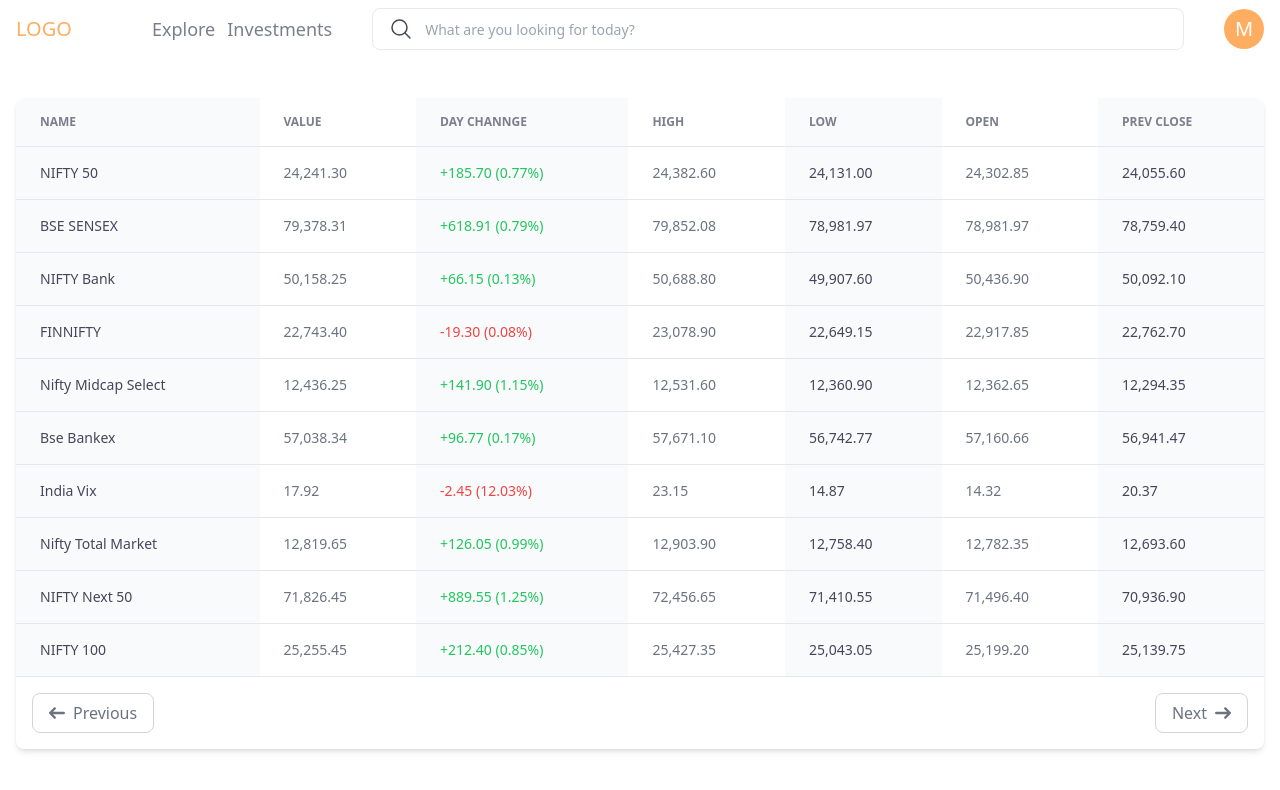
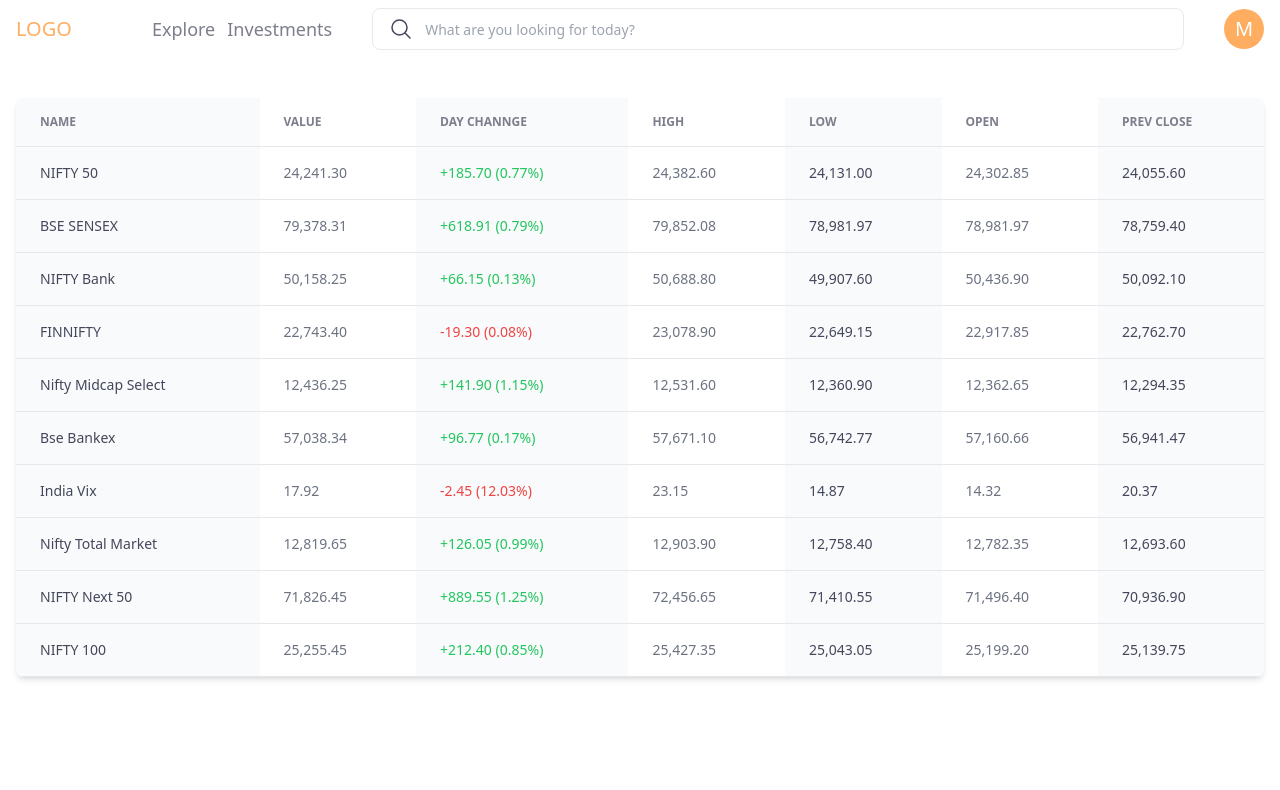
Before and after one commit to mohit-meritorious/trade-front-end, a React (Create React App) app: page /indices in a window 1280 px wide. Shown: the top 790 px of the page. Built offline with nearby package versions, Linux system fonts and the light colour scheme.

Commit message:
pagination functionality added

```diff
--- a/src/components/Icon/RightArrowIcon.jsx
+++ b/src/components/Icon/RightArrowIcon.jsx
@@ -11,9 +11,9 @@
     >
       <path
         stroke="currentColor"
-        stroke-linecap="round"
-        stroke-linejoin="round"
-        stroke-width="2"
+        strokeLinecap="round"
+        strokeLinejoin="round"
+        strokeWidth="2"
         d="M13 5H1m0 0 4 4M1 5l4-4"
       />
     </svg>
--- a/src/components/Indieces/IndexStocks.jsx
+++ b/src/components/Indieces/IndexStocks.jsx
@@ -1,4 +1,4 @@
-import React from "react";
+import React, { useState } from "react";
 import Table from "../ui/Table";
 import { Link } from "react-router-dom";
 import Heading3 from "../ui/Heading3";
@@ -316,12 +316,23 @@
   //   "Prev Close",
 ];
 export default function IndexStocks() {
+  const [page, setPage] = useState(2);
+  const limit = 10;
+
+  const start = (page - 1) * limit;
+
   return (
     <div>
       <Heading3 heading={"NIFTY 50 Companies"} />
       <div className="mt-10">
-        <Table headings={TABLE_HEADINGS}>
-          {DATA.map((index) => (
+        <Table
+          headings={TABLE_HEADINGS}
+          pagination
+          max={DATA.length / limit}
+          setPage={setPage}
+          page={page}
+        >
+          {DATA.slice(start, start + limit).map((index) => (
             <tr
               className="border-b border-gray-200 dark:border-gray-700"
               key={index.name}
--- a/src/components/ui/Table/index.jsx
+++ b/src/components/ui/Table/index.jsx
@@ -2,24 +2,54 @@
 import TableHeading from "./TableHeading";
 import RightArrowIcon from "../../Icon/RightArrowIcon";
 
-export default function Table({ headings, children }) {
+export default function Table({
+  headings,
+  children,
+  pagination = false,
+  setPage,
+  max,
+  page,
+}) {
   return (
     <div className="relative overflow-x-auto shadow-md sm:rounded-lg">
       <table className="w-full text-sm text-left text-gray-500 rtl:text-right dark:text-gray-400">
         <TableHeading headings={headings} />
         <tbody>{children}</tbody>
       </table>
-
+      {pagination && (
         <div className="flex justify-between p-4">
-        <button className="flex items-center justify-center h-10 px-4 space-x-2 text-base font-medium text-gray-500 bg-white border border-gray-300 rounded-lg me-3 hover:bg-gray-100 hover:text-gray-700 dark:bg-gray-800 dark:border-gray-700 dark:text-gray-400 dark:hover:bg-gray-700 dark:hover:text-white">
+          <button
+            disabled={page === 1}
+            onClick={() => {
+              setPage((page) => {
+                if (page === 1) {
+                  return 1;
+                }
+                return page - 1;
+              });
+            }}
+            className="flex items-center justify-center h-10 px-4 space-x-2 text-base font-medium text-gray-500 bg-white border border-gray-300 rounded-lg disabled:bg-gray-100 hover:bg-gray-100 hover:text-gray-700 disabled:text-gray-700 dark:bg-gray-800 dark:border-gray-700 dark:text-gray-400 dark:hover:bg-gray-700 dark:disabled:bg-gray-700 disabled:opacity-80 disabled:cursor-not-allowed dark:disabled:text-white dark:hover:text-white"
+          >
             <RightArrowIcon className={"size-4"} />
             <span>Previous</span>
           </button>
-        <button className="flex items-center justify-center h-10 px-4 space-x-2 text-base font-medium text-gray-500 bg-white border border-gray-300 rounded-lg hover:bg-gray-100 hover:text-gray-700 dark:bg-gray-800 dark:border-gray-700 dark:text-gray-400 dark:hover:bg-gray-700 dark:hover:text-white">
+          <button
+            disabled={page === max}
+            onClick={() => {
+              setPage((page) => {
+                if (page === max) {
+                  return max;
+                }
+                return page + 1;
+              });
+            }}
+            className="flex items-center justify-center h-10 px-4 space-x-2 text-base font-medium text-gray-500 bg-white border border-gray-300 rounded-lg disabled:bg-gray-100 hover:bg-gray-100 hover:text-gray-700 disabled:text-gray-700 dark:bg-gray-800 dark:border-gray-700 dark:text-gray-400 dark:hover:bg-gray-700 dark:disabled:bg-gray-700 disabled:opacity-80 disabled:cursor-not-allowed dark:disabled:text-white dark:hover:text-white"
+          >
             <span>Next</span>
             <RightArrowIcon className={"size-4 rotate-180"} />
           </button>
         </div>
+      )}
     </div>
   );
 }
```
Lines whose indentation alone changed are shown as unchanged.
